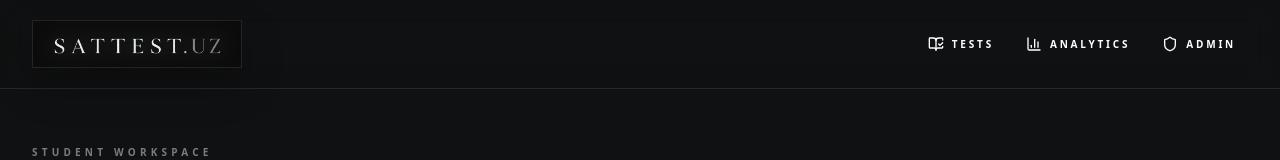
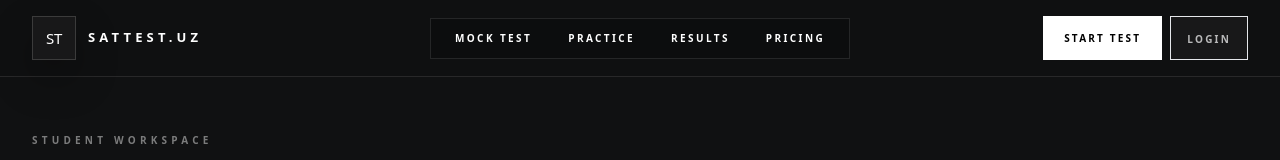
Before and after one commit to batyrovbahrom96-svg/SAT1600.uz, a Next.js app in the folder frontend/: page /dashboard in a window 1280 px wide. Shown: the top 160 px of the page. Built offline with nearby package versions, Linux system fonts and the light colour scheme; no server answers.

Commit message:
Add luxury SATTEST navbar

```diff
--- a/frontend/app/dashboard/page.tsx
+++ b/frontend/app/dashboard/page.tsx
@@ -2,8 +2,8 @@
 
 import { useEffect, useState } from "react";
 import { useRouter } from "next/navigation";
-import Link from "next/link";
-import { ArrowRight, BarChart3, BookOpenCheck, Crown, LineChart, Shield } from "lucide-react";
+import { ArrowRight, Crown, LineChart } from "lucide-react";
+import { LuxuryNavbar } from "@/components/LuxuryNavbar";
 import { ApiError, api } from "@/lib/api";
 
 type Test = { id: string; title: string; description: string; is_premium: boolean };
@@ -40,24 +40,7 @@ export default function DashboardPage() {
 
   return (
     <main className="min-h-screen bg-[#101112] text-white">
-      <header className="border-b border-white/10 bg-[#101112]/92 backdrop-blur-md">
-        <div className="mx-auto flex max-w-7xl items-center justify-between px-5 py-5 md:px-8">
-          <Link href="/" className="flex h-12 w-[210px] items-center border border-white/10 bg-black/30 px-4 shadow-[0_16px_40px_rgba(0,0,0,0.28)]">
-            <img className="h-auto w-full object-contain drop-shadow-[0_0_10px_rgba(255,255,255,0.32)]" src="/assets/brand/sattest-wordmark.png" alt="SATTEST.UZ" />
-          </Link>
-          <nav className="hidden items-center gap-2 text-[10px] font-black uppercase tracking-[0.28em] text-white/48 md:flex">
-            <Link className="flex items-center gap-2 px-3 py-2 text-white" href="/dashboard">
-              <BookOpenCheck size={16} /> Tests
-            </Link>
-            <Link className="flex items-center gap-2 px-3 py-2 transition-colors hover:text-white" href="/results/demo">
-              <BarChart3 size={16} /> Analytics
-            </Link>
-            <Link className="flex items-center gap-2 px-3 py-2 transition-colors hover:text-white" href="/admin">
-              <Shield size={16} /> Admin
-            </Link>
-          </nav>
-        </div>
-      </header>
+      <LuxuryNavbar />
 
       <section className="mx-auto max-w-7xl px-5 py-10 md:px-8 md:py-14">
         <div className="grid gap-8 border-b border-white/10 pb-10 lg:grid-cols-[1fr_360px] lg:items-end">
--- a/frontend/app/results/[attemptId]/page.tsx
+++ b/frontend/app/results/[attemptId]/page.tsx
@@ -2,7 +2,6 @@
 
 import { useEffect, useMemo, useState } from "react";
 import type { ReactNode } from "react";
-import Link from "next/link";
 import { useParams, usePathname, useRouter } from "next/navigation";
 import {
   Bar,
@@ -29,6 +28,7 @@ import {
   Trophy,
   XCircle
 } from "lucide-react";
+import { LuxuryNavbar } from "@/components/LuxuryNavbar";
 import { ApiError, api } from "@/lib/api";
 
 type ResultQuestion = {
@@ -153,7 +153,7 @@ export default function ResultsPage() {
   if (!reportResults || !analytics) {
     return (
       <main className="min-h-screen bg-[#101112] text-white">
-        <ResultsHeader />
+        <LuxuryNavbar />
         <section className="mx-auto flex min-h-[70vh] max-w-4xl flex-col items-center justify-center px-5 text-center">
           <div className="flex h-16 w-16 items-center justify-center border border-white/10 bg-white/[0.035] text-white">
             <BarChart3 className="h-8 w-8" />
@@ -178,7 +178,7 @@ export default function ResultsPage() {
 
   return (
     <main className="min-h-screen bg-[#101112] text-white">
-      <ResultsHeader />
+      <LuxuryNavbar />
       <section className="mx-auto max-w-7xl px-5 py-10 md:px-8 md:py-14">
         <div className="grid gap-8 border-b border-white/10 pb-10 lg:grid-cols-[1fr_auto] lg:items-end">
           <div>
@@ -467,26 +467,6 @@ function sectionName(section?: string) {
   return "SAT";
 }
 
-function ResultsHeader() {
-  return (
-    <header className="border-b border-white/10 bg-[#101112]/92 backdrop-blur-md">
-      <div className="mx-auto flex max-w-7xl items-center justify-between px-5 py-5 md:px-8">
-        <Link href="/" className="flex h-12 w-[210px] items-center border border-white/10 bg-black/30 px-4 shadow-[0_16px_40px_rgba(0,0,0,0.28)]">
-          <img className="h-auto w-full object-contain drop-shadow-[0_0_10px_rgba(255,255,255,0.32)]" src="/assets/brand/sattest-wordmark.png" alt="SATTEST.UZ" />
-        </Link>
-        <nav className="hidden items-center gap-2 text-[10px] font-black uppercase tracking-[0.28em] text-white/48 md:flex">
-          <Link className="flex items-center gap-2 px-3 py-2 transition-colors hover:text-white" href="/dashboard">
-            <BookOpenCheck size={16} /> Tests
-          </Link>
-          <Link className="flex items-center gap-2 px-3 py-2 text-white" href="/results/demo">
-            <BarChart3 size={16} /> Results
-          </Link>
-        </nav>
-      </div>
-    </header>
-  );
-}
-
 function ScoreCard({
   icon,
   label,
--- /dev/null
+++ b/frontend/components/LuxuryNavbar.tsx
@@ -0,0 +1,48 @@
+"use client";
+
+import Link from "next/link";
+
+const navItems = [
+  { label: "Mock Test", href: "/dashboard" },
+  { label: "Practice", href: "/dashboard" },
+  { label: "Results", href: "/results/demo" },
+  { label: "Pricing", href: "/#pricing" }
+];
+
+export function LuxuryNavbar() {
+  return (
+    <header className="sticky top-0 z-40 border-b border-white/10 bg-[#101112]/90 backdrop-blur-xl">
+      <div className="mx-auto grid max-w-7xl grid-cols-[1fr_auto] items-center gap-4 px-5 py-4 md:grid-cols-[1fr_auto_1fr] md:px-8">
+        <Link className="group flex items-center gap-3" href="/">
+          <span className="flex h-11 w-11 items-center justify-center border border-white/15 bg-white/[0.035] text-[15px] font-light tracking-[-0.02em] text-white shadow-[0_18px_42px_rgba(0,0,0,0.28)] transition-colors group-hover:border-white/35">
+            ST
+          </span>
+          <span className="text-[13px] font-black uppercase tracking-[0.32em] text-white">
+            SATTEST.UZ
+          </span>
+        </Link>
+
+        <nav className="hidden items-center gap-1 border border-white/10 bg-black/20 px-2 py-1 md:flex">
+          {navItems.map((item) => (
+            <Link
+              className="px-4 py-2 text-[10px] font-black uppercase tracking-[0.24em] text-white/48 transition-colors hover:text-white"
+              href={item.href}
+              key={item.label}
+            >
+              {item.label}
+            </Link>
+          ))}
+        </nav>
+
+        <div className="flex items-center justify-end gap-2">
+          <Link className="hidden h-11 items-center border border-white bg-white px-5 text-[10px] font-black uppercase tracking-[0.22em] text-black transition-colors hover:bg-transparent hover:text-white sm:flex" href="/dashboard">
+            Start Test
+          </Link>
+          <Link className="h-11 border border-white/12 bg-white/[0.035] px-4 text-[10px] font-black uppercase tracking-[0.22em] leading-[44px] text-white/70 transition-colors hover:border-white/35 hover:text-white" href="/login">
+            Login
+          </Link>
+        </div>
+      </div>
+    </header>
+  );
+}
```
